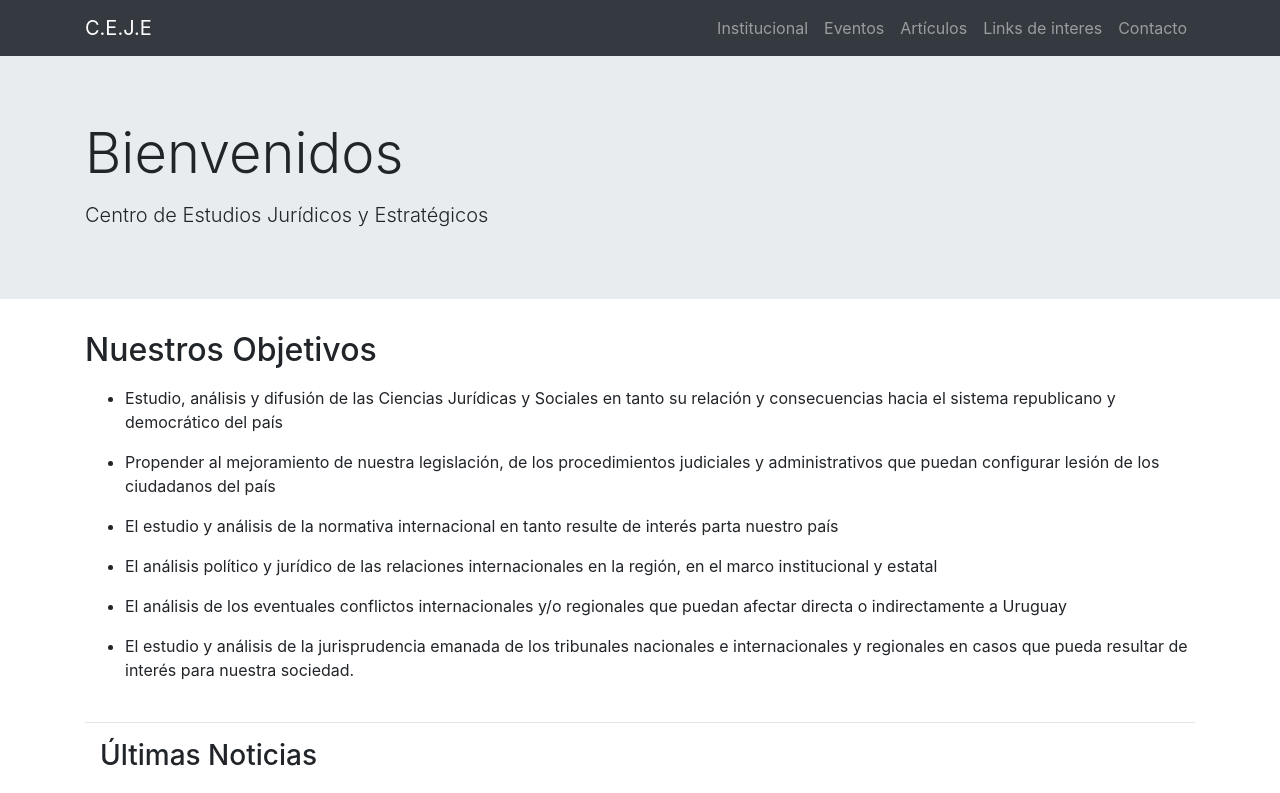
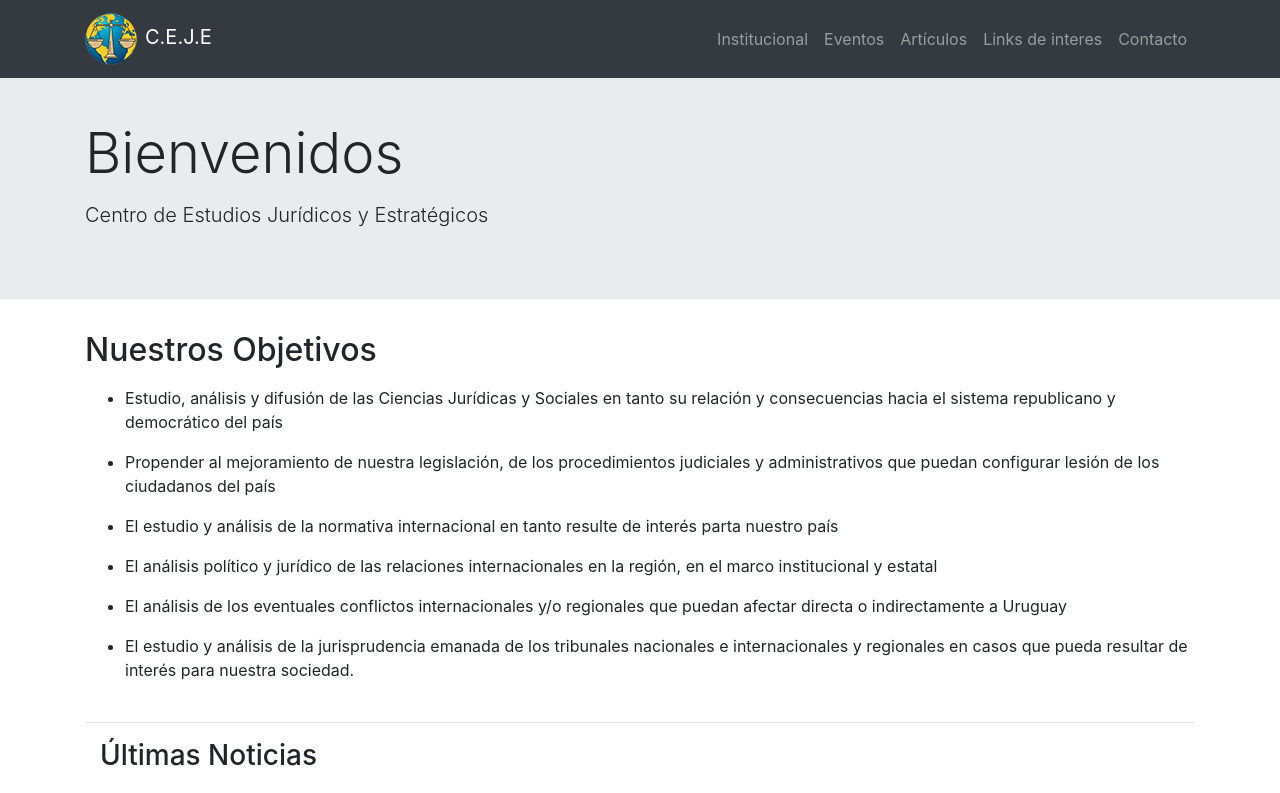
Before and after one commit to JoaquinMayer/ceje, a website: page index.html in a window 1280 px wide. Shown: the top 793 px of the page. Drawn offline with Linux system fonts and the light colour scheme.

Commit message:
Se agrego logo

```diff
--- a/index.html
+++ b/index.html
@@ -24,7 +24,12 @@
       class="navbar fixed-top navbar-expand-lg navbar-dark bg-dark fixed-top"
     >
       <div class="container">
-        <a class="navbar-brand" href="index.html">C.E.J.E</a>
+        <a class="navbar-brand" href="index.html"
+          ><img
+            src="./img/logo.png"
+            alt="planeta tierra con una balanza"
+          /><span class="mx-2">C.E.J.E</span></a
+        >
         <button
           class="navbar-toggler navbar-toggler-right"
           type="button"
```
Also changed, not shown: img/logo.png (added), img/logo_original.jpg (added).
